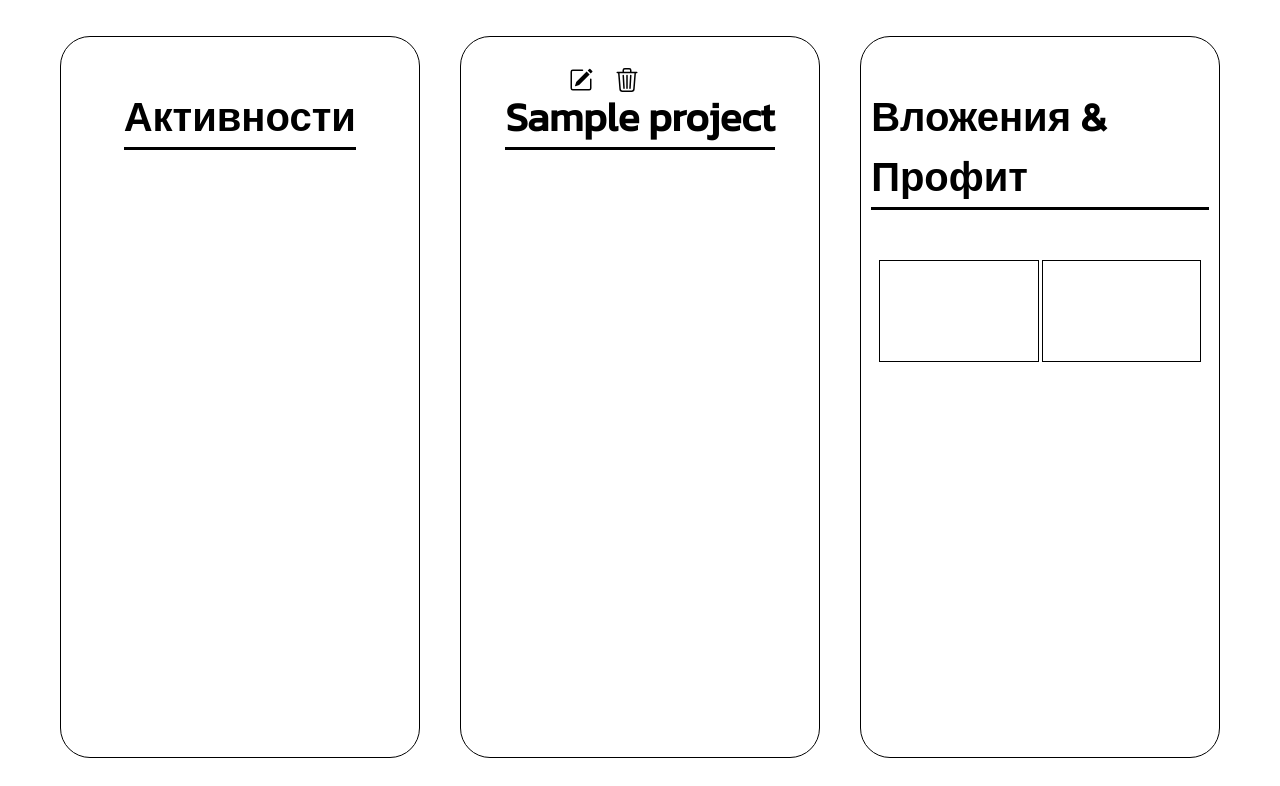
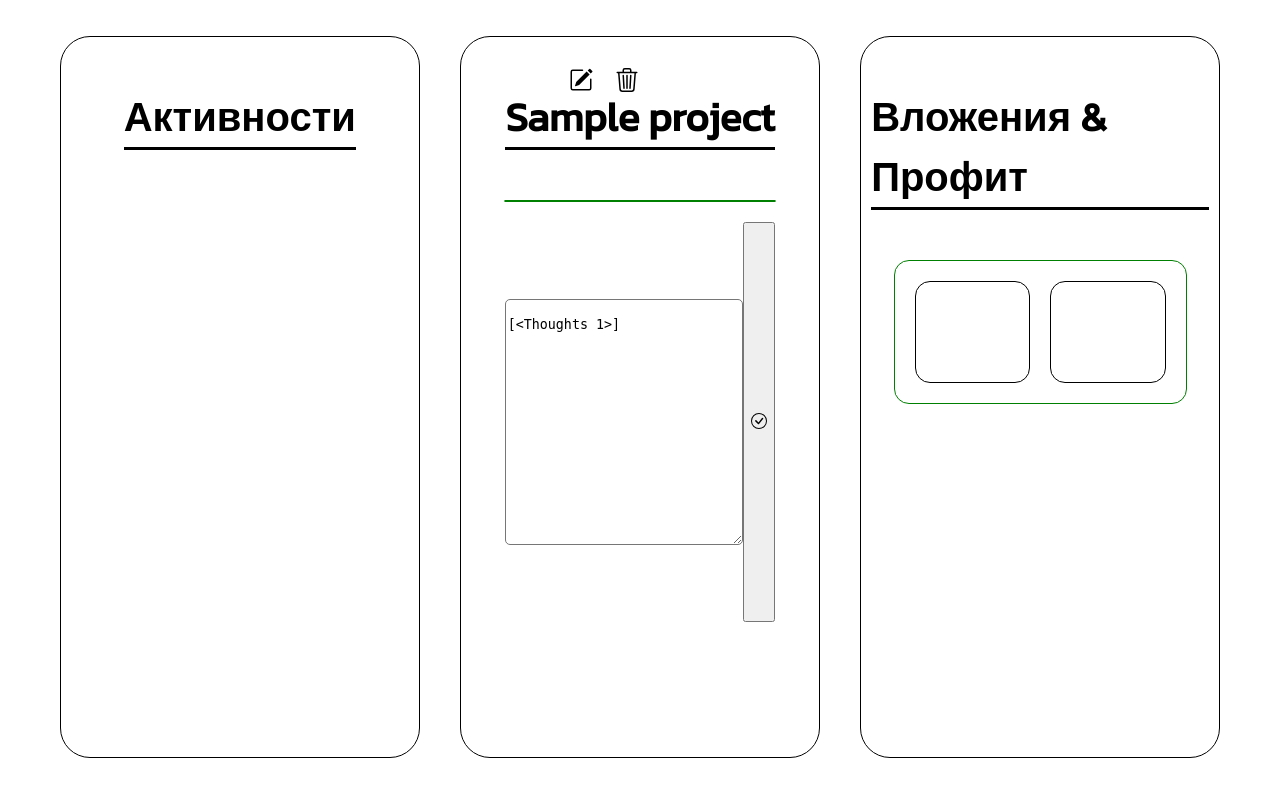
Before and after one commit to overcodeme/DropTrackerWeb-on-Flask, a Flask app: a page that uses templates/project_detail.html in a window 1280 px wide. Shown: the part 208-994 px from the top of the page. Run offline with Flask 3, Linux system fonts and the light colour scheme; tables that the repository leaves empty hold one stand-in row (values such as "Sample post"); some web fonts are replaced.

Commit message:
Changes: - Work with displaying project description and thoughts about project on the project details page

```diff
--- a/app.py
+++ b/app.py
@@ -73,6 +73,13 @@ def create_app():
             flash('Активность успешно добавлена', 'success')
             return redirect(url_for('project_detail', project_name=project_name))
 
+        elif request.method == 'POST':
+            thoughts = request.form['thoughts']
+
+            new_thoughts = Thoughts(
+
+            )
+
         activities = ProjectLinks.query.filter_by(project_id=project.id).all()
         moneyways = MoneyWay.query.filter_by(project_id=project.id).all()
         return render_template('project_detail.html', project=project, activities=activities, moneyways=moneyways)
--- a/static/style.css
+++ b/static/style.css
@@ -377,6 +377,31 @@ h1 {
     justify-content: flex-start;
 }
 
+.project-detail-block div{
+   display: flex;
+   width: 80%;
+   border-radius: 15px;
+   justify-content: center;
+   margin: 10px;
+}
+
+.project-detail-block form {
+    display: flex;
+    height: 400px;
+    width: 100%;
+}
+
+.border-green {
+    border: 1px solid green;
+}
+
+.textarea{
+    margin: auto;
+    width: 100%;
+    height: 60%;
+    border-radius: 5px;
+}
+
 .moneyways {
     display: flex;
     flex-direction: row;
@@ -461,3 +486,15 @@ h1 {
 .red-back {
     background-color: red;
 }
+
+.thoughts-form {
+    display: flex;
+    justify-content: center;
+    align-items: center;
+    width: 100%%;
+    height: 100%
+}
+
+.thoughts svg {
+
+}
--- a/templates/project_detail.html
+++ b/templates/project_detail.html
@@ -41,10 +41,32 @@
     </div>
     <div class="project-detail-block">
         <p class="kanit-bold fs40px border-bot">{{ project.name }}</p>
+        <div class="border-green">
+            {% if project.description %}
+
+            {% else %}
+                <p class="kanit-reg">
+                    У проекта <u>{{ project.name }}</u> нет описания
+                </p>
+            {% endif %}
+        </div>
+        <div class="thoughts">
+            <form action="{{ url_for('edit_project', project_name=project.name) }}" method="POST" id="thoughtsForm">
+                <textarea id="thoughts" name="thoughts" class="textarea" required>
+                    {{ project.thoughts }}
+                </textarea>
+            </form>
+            <button type="submit">
+                <svg xmlns="http://www.w3.org/2000/svg" width="16" height="16" fill="currentColor" class="bi bi-check-circle" viewBox="0 0 16 16">
+                    <path d="M8 15A7 7 0 1 1 8 1a7 7 0 0 1 0 14m0 1A8 8 0 1 0 8 0a8 8 0 0 0 0 16"></path>
+                    <path d="m10.97 4.97-.02.022-3.473 4.425-2.093-2.094a.75.75 0 0 0-1.06 1.06L6.97 11.03a.75.75 0 0 0 1.079-.02l3.992-4.99a.75.75 0 0 0-1.071-1.05"></path>
+                </svg>
+            </button>
+        </div>
     </div>
     <div class="project-detail-block">
         <p class="kanit-bold fs40px border-bot">Вложения & Профит</p>
-        <div class="moneyways">
+        <div class="moneyways border-green">
             <div id="profit">
 
             </div>
@@ -70,6 +92,5 @@
             </svg>
         </button>
     </form>
-
 </div>
 {% endblock %}
```
